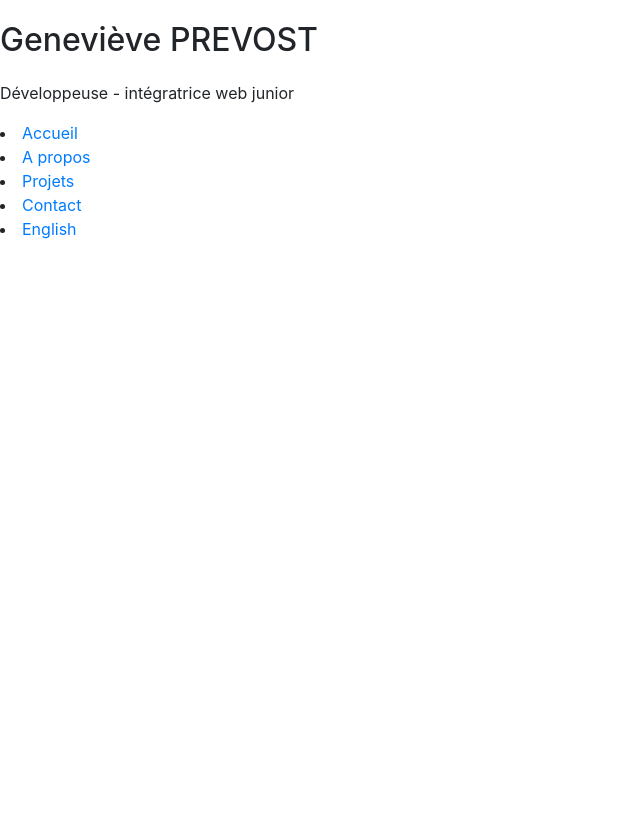
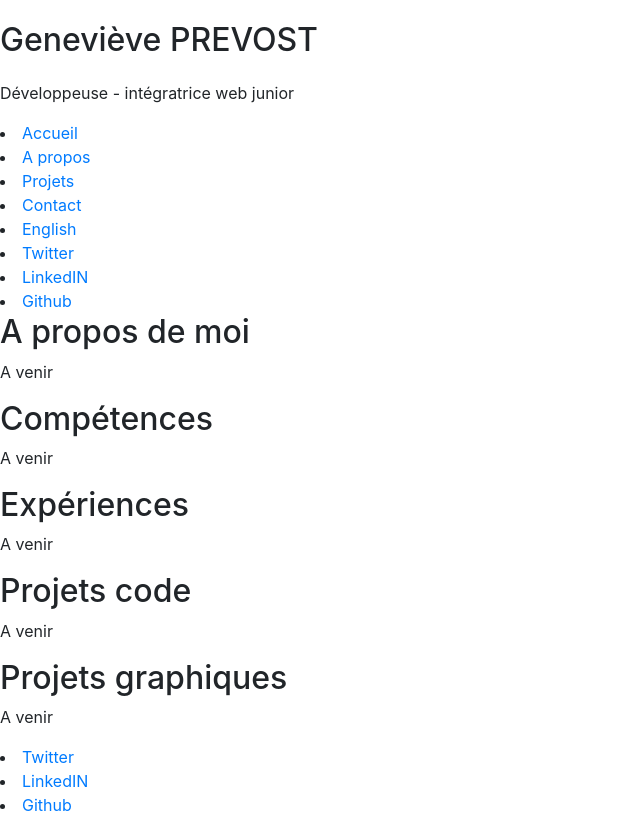
Before and after one commit to Meianne/Portfolio, a plain HTML site: page index.html in a window 1280 px wide. Shown: the whole page, without its empty margins (0-640 px from the left). Drawn offline with nearby package versions, Linux system fonts and the light colour scheme.

Commit message:
Add base on index.html

```diff
--- a/index.html
+++ b/index.html
@@ -4,8 +4,8 @@
 <head>
   <meta charset="utf-8">
   <meta http-equiv="x-ua-compatible" content="ie=edge">
-  <title>Bienvenue sur Blog Japon</title>
-  <meta name="description" content="Un blog entièrement consacré au Japon !">
+  <title>Portfolio</title>
+  <meta name="description" content="Bienvenue sur mon Portfolio">
   <meta name="viewport" content="width=device-width, initial-scale=1, shrink-to-fit=no">
 
   <link rel="manifest" href="site.webmanifest">
@@ -47,7 +47,9 @@
 
     <!-- ############## Start Aside part ############### -->
     <aside>
-
+      <li><a href="">Twitter</a></li>
+      <li><a href="">LinkedIN</a></li>
+      <li><a href="">Github</a></li>
     </aside>
 
     <!-- ############## End Aside part ############### -->
@@ -55,45 +57,48 @@
   <!-- ############## End Header part ############### -->
 
 
-
-
-
   <!-- ############## Start Main part ############### -->
   <main>
-
-  </main>
   <!-- ############## A propos ############### -->
     <section>
-
+      <h2>A propos de moi</h2>
+      <p>A venir</p>
     </section>
-
   <!-- ############## Compétences ############### -->
     <section>
-
+      <h2>Compétences</h2>
+      <p>A venir</p>
     </section>
 
   <!-- ############## Expériences ############### -->
     <section>
-
+      <h2>Expériences</h2>
+      <p>A venir</p>
     </section>
 
   <!-- ############## Projets ############### -->
     <section>
+      <h2>Projets code</h2>
+      <p>A venir</p>
+    </section>
 
+    <section>
+      <h2>Projets graphiques</h2>
+      <p>A venir</p>
     </section>
   <!-- ############## End Main part ############### -->
-
-
-
+  </main>
 
 
   <!-- ############## Start Footer part ############### -->
   <footer>
-
+    <nav>
+      <li><a href="">Twitter</a></li>
+      <li><a href="">LinkedIN</a></li>
+      <li><a href="">Github</a></li>
+    </nav>
   </footer>
   <!-- ############## End Footer part ############### -->
-
-
 
 
 
```
Lines whose indentation alone changed are shown as unchanged.
